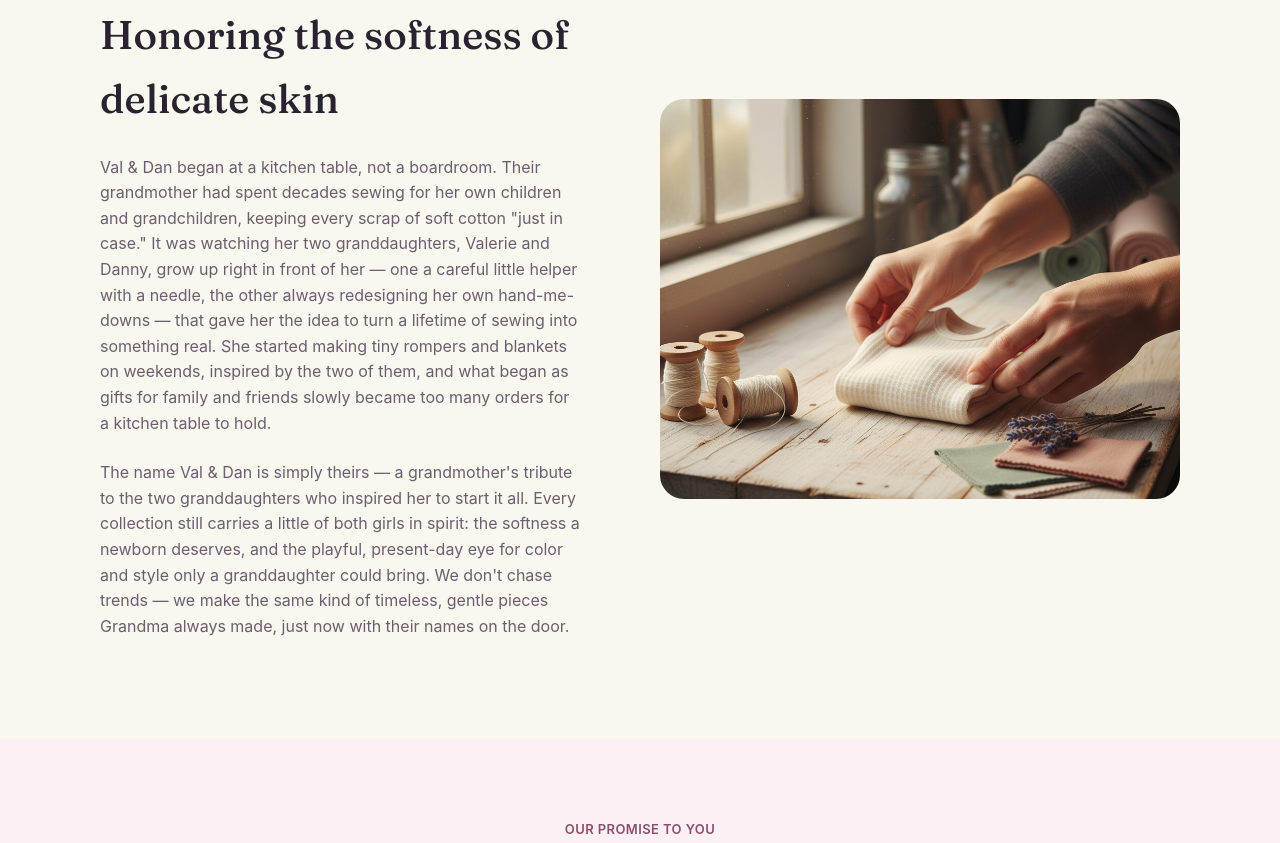
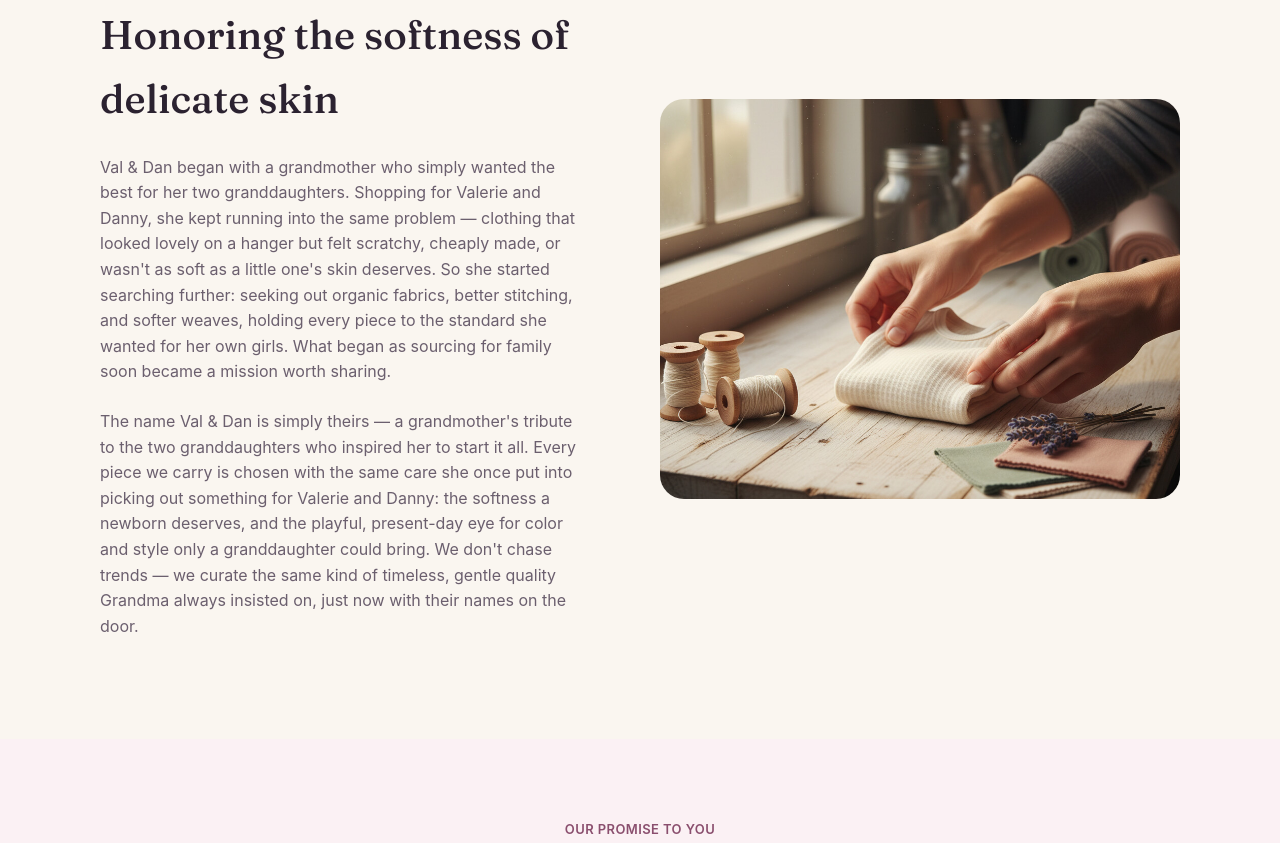
Before and after one commit to lump841-ux/valdan-boutique, a website: page about.html in a window 1280 px wide. Shown: the part 947-1790 px from the top of the page. Drawn offline with nearby package versions, Linux system fonts and the light colour scheme; no server answers.

Commit message:
Reframe About Us story: grandmother curates/sources premium quality clothing, doesn't sew it herself

```diff
--- a/about.html
+++ b/about.html
@@ -62,8 +62,8 @@
   <div class="fig-mission-content">
     <span class="eyebrow">Our Humble Beginnings</span>
     <h2>Honoring the softness of delicate skin</h2>
-    <p>Val &amp; Dan began at a kitchen table, not a boardroom. Their grandmother had spent decades sewing for her own children and grandchildren, keeping every scrap of soft cotton "just in case." It was watching her two granddaughters, Valerie and Danny, grow up right in front of her — one a careful little helper with a needle, the other always redesigning her own hand-me-downs — that gave her the idea to turn a lifetime of sewing into something real. She started making tiny rompers and blankets on weekends, inspired by the two of them, and what began as gifts for family and friends slowly became too many orders for a kitchen table to hold.</p>
-    <p>The name Val &amp; Dan is simply theirs — a grandmother's tribute to the two granddaughters who inspired her to start it all. Every collection still carries a little of both girls in spirit: the softness a newborn deserves, and the playful, present-day eye for color and style only a granddaughter could bring. We don't chase trends — we make the same kind of timeless, gentle pieces Grandma always made, just now with their names on the door.</p>
+    <p>Val &amp; Dan began with a grandmother who simply wanted the best for her two granddaughters. Shopping for Valerie and Danny, she kept running into the same problem — clothing that looked lovely on a hanger but felt scratchy, cheaply made, or wasn't as soft as a little one's skin deserves. So she started searching further: seeking out organic fabrics, better stitching, and softer weaves, holding every piece to the standard she wanted for her own girls. What began as sourcing for family soon became a mission worth sharing.</p>
+    <p>The name Val &amp; Dan is simply theirs — a grandmother's tribute to the two granddaughters who inspired her to start it all. Every piece we carry is chosen with the same care she once put into picking out something for Valerie and Danny: the softness a newborn deserves, and the playful, present-day eye for color and style only a granddaughter could bring. We don't chase trends — we curate the same kind of timeless, gentle quality Grandma always insisted on, just now with their names on the door.</p>
   </div>
   <div class="fig-mission-image">
     <img src="about-mission.jpg" alt="Hand-folding soft organic baby clothing" />
@@ -102,7 +102,7 @@
     <h2>Valerie &amp; Danny</h2>
   </div>
   <div class="fig-founder-profile" style="max-width:640px; margin:0 auto; text-align:center;">
-    <p class="quote">"Valerie and Danny didn't ask me to start a business — they just gave me a reason to. Watching my two granddaughters grow up is what put the needle back in my hand. Val &amp; Dan isn't a company with co-founders who met in an office — it's a grandmother, and the two little girls who inspired every stitch." — Founder &amp; Grandmother</p>
+    <p class="quote">"Valerie and Danny didn't ask me to start a business — they just gave me a reason to. I was tired of settling for 'good enough' when I shopped for them, so I started hunting for the softest, best-made pieces I could find. Val &amp; Dan isn't a company with co-founders who met in an office — it's a grandmother, and the two little girls who inspired every search for something better." — Founder &amp; Grandmother</p>
   </div>
 </section>
 
```
